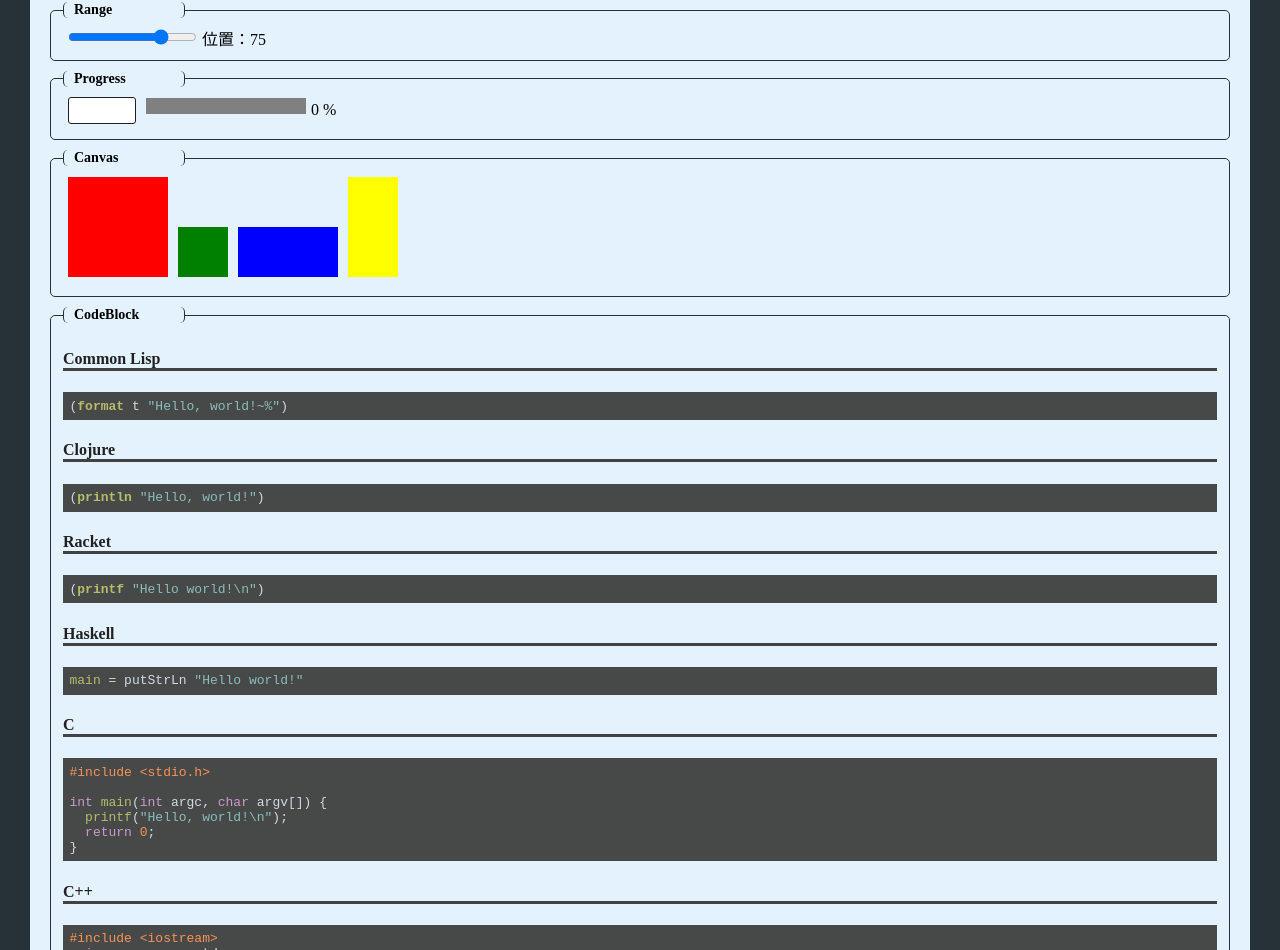
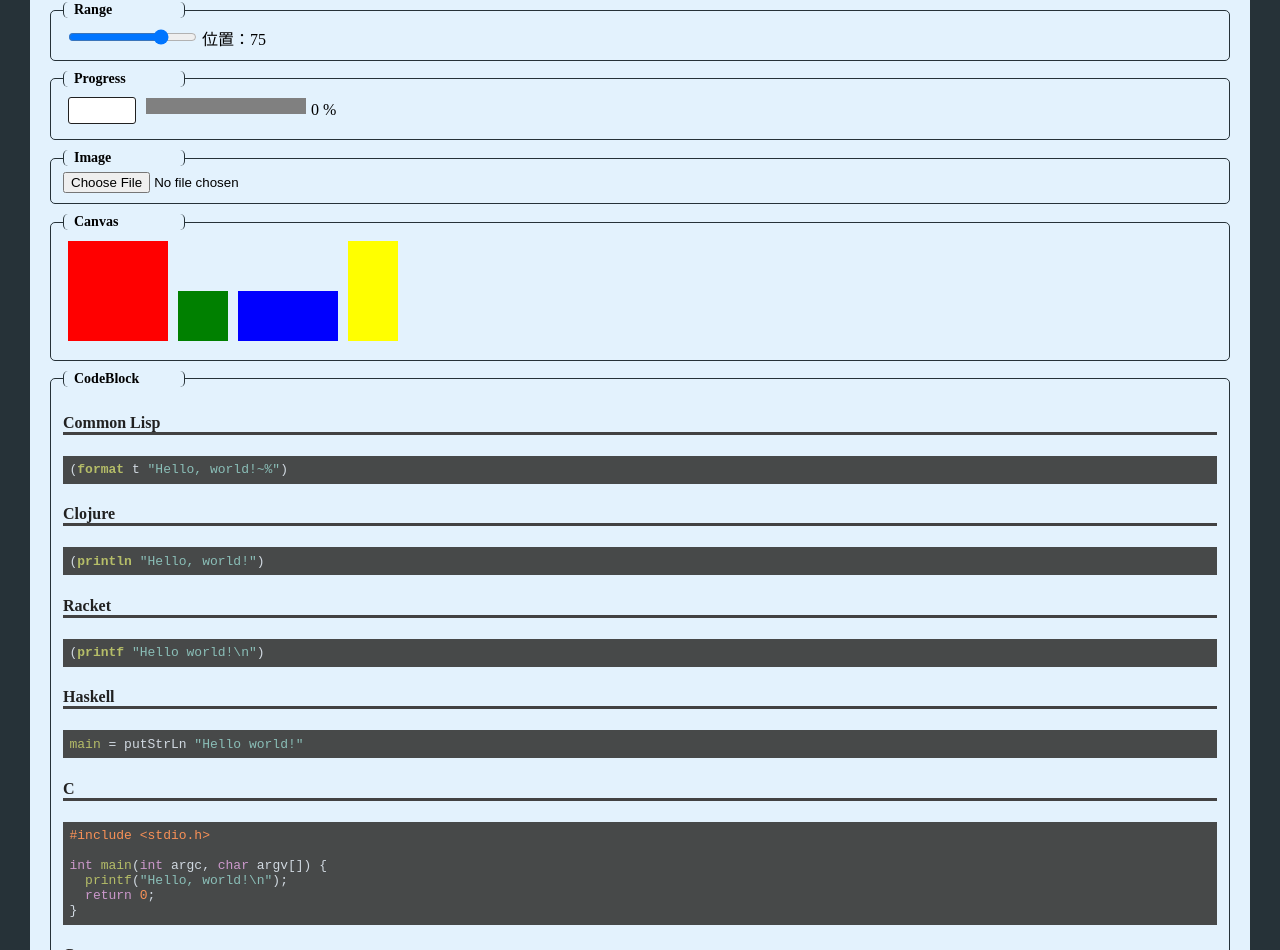
Before and after one commit to fireflower0/react-typescript-practice, a React app: page / in a window 1280 px wide. Shown: the part 1422-2372 px from the top of the page. Built offline with nearby package versions, Linux system fonts and the light colour scheme.

Commit message:
Fixed a image

```diff
--- a/src/components/pages/About.tsx
+++ b/src/components/pages/About.tsx
@@ -11,12 +11,7 @@
 const About: React.FC = () => {
   return (
     <FormWrapper>
-      <HeadLine.H1>HeadLine.H1</HeadLine.H1>
-      <HeadLine.H2>HeadLine.H2</HeadLine.H2>
-      <HeadLine.H3>HeadLine.H3</HeadLine.H3>
-      <HeadLine.H4>HeadLine.H4</HeadLine.H4>
-      <HeadLine.H5>HeadLine.H5</HeadLine.H5>
-      <HeadLine.H6>HeadLine.H6</HeadLine.H6>
+      <HeadLine.H1>About</HeadLine.H1>
     </FormWrapper>
   );
 };
--- a/src/components/pages/Home.tsx
+++ b/src/components/pages/Home.tsx
@@ -17,6 +17,7 @@
 import Color from '../atoms/color';
 import Range from '../atoms/range';
 import Progress from '../atoms/progress';
+import Image from '../atoms/Image';
 import Canvas from '../atoms/canvas';
 import CodeBlock from '../atoms/codeBlock';
 import List from '../atoms/list';
@@ -43,6 +44,10 @@
   const [color, setColor] = useState('#e66465');
   const [range, setRange] = useState(75);
   const [numValue, setNumValue] = useState(0);
+  const [file, setFile] = useState<File | null>(null);
+  const loadFile = (files: FileList | null) => {
+    setFile(files !== null ? files[0] : null);
+  };
 
   const fruits = [
     { id: 'apple', labelText: 'りんご', value: 'apple' },
@@ -270,6 +275,18 @@
       />
 
       <FieldSet
+        labelText="Image"
+        form={
+          <div>
+            <input type="file" onChange={e => loadFile(e.target.files)} />
+            {file !== null ? (
+              <Image imagePath={file.path} width="100" height="100" />
+            ) : null}
+          </div>
+        }
+      />
+
+      <FieldSet
         labelText="Canvas"
         form={
           <div>
```
Also changed, not shown: images/cat.png (added).
